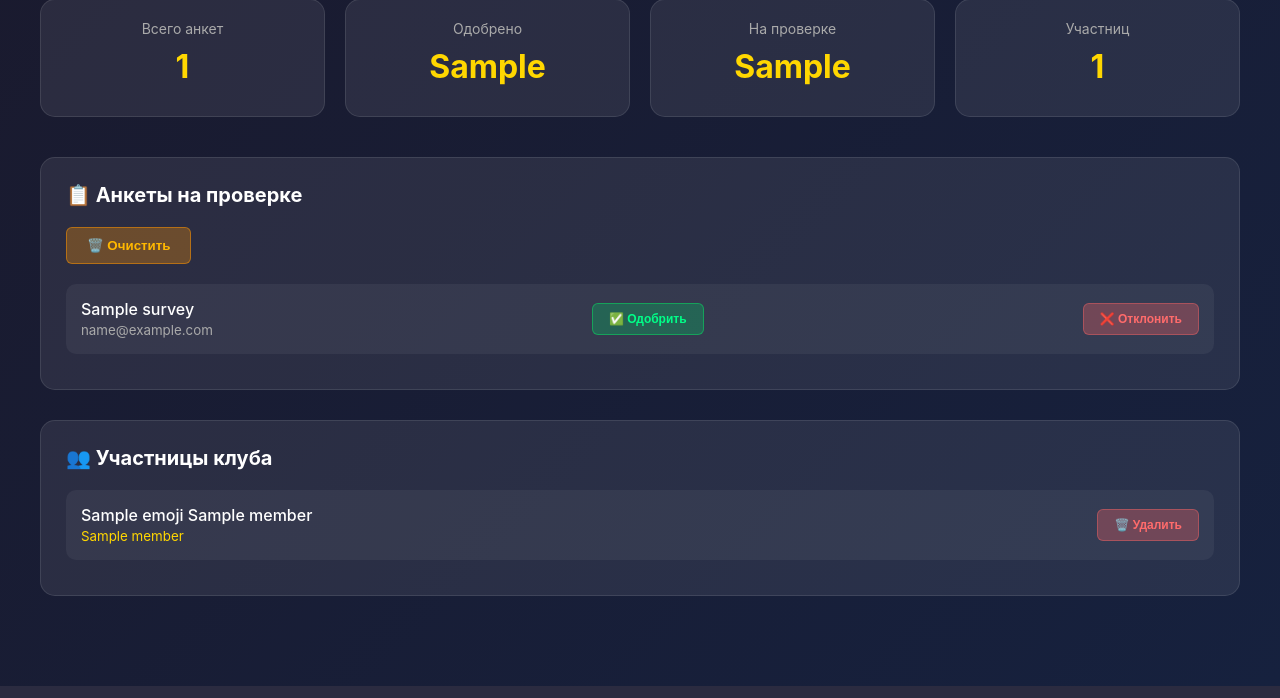
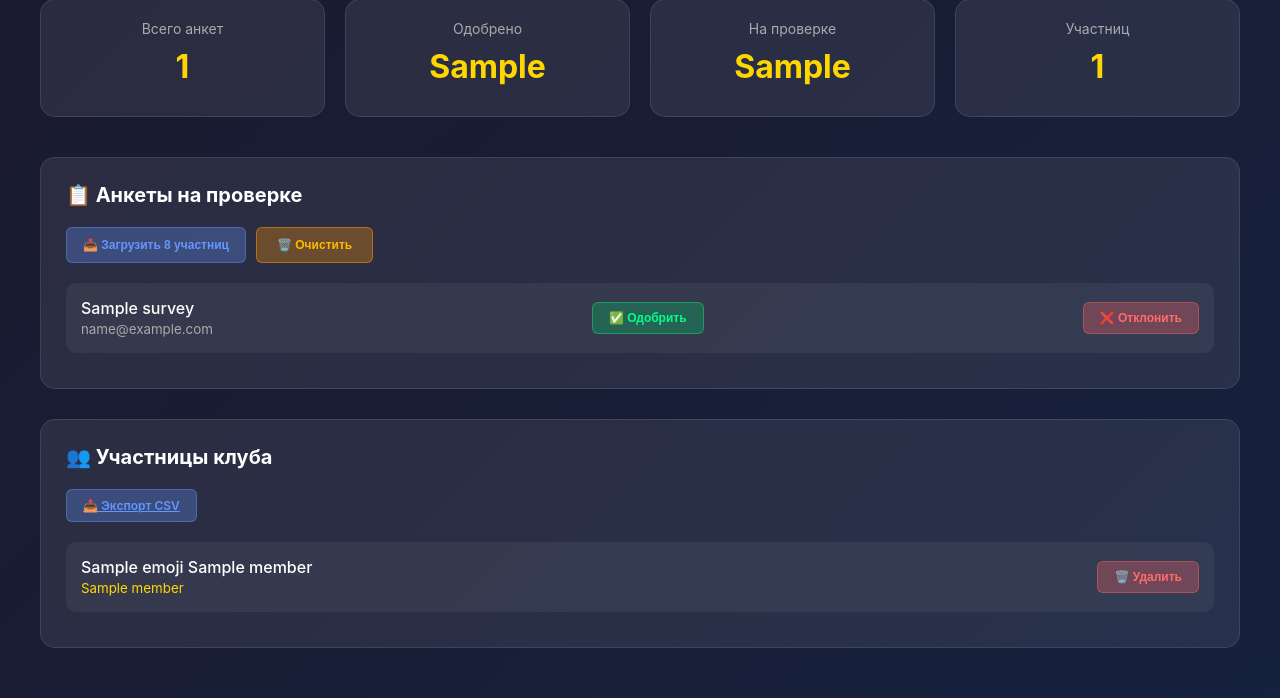
Before and after one commit to timka191010/witch-bot-update, a Flask app: template api/templates/admin_dashboard.html in a window 1280 px wide. Shown: the part 114-812 px from the top of the page. Run offline with Flask 3, Linux system fonts and the light colour scheme; the template is opened without the code that fills it: most values are stand-ins (such as "Sample title", 1, 10 or a date in 2020).

Commit message:
Update admin_dashboard.html

```diff
--- a/api/templates/admin_dashboard.html
+++ b/api/templates/admin_dashboard.html
@@ -111,7 +111,7 @@
             flex: 1;
         }
 
-        .approve-btn, .reject-btn, .remove-btn {
+        .approve-btn, .reject-btn, .remove-btn, .export-btn, .load-btn, .clear-btn {
             padding: 8px 16px;
             border: none;
             border-radius: 6px;
@@ -141,16 +141,14 @@
             background: rgba(255, 100, 100, 0.5);
         }
 
-        .empty {
-            text-align: center;
-            color: #aaa;
-            padding: 30px;
+        .export-btn, .load-btn {
+            background: rgba(100, 150, 255, 0.3);
+            color: #6496FF;
+            border: 1px solid rgba(100, 150, 255, 0.4);
         }
 
-        .controls {
-            display: flex;
-            gap: 10px;
-            margin-bottom: 20px;
+        .export-btn:hover, .load-btn:hover {
+            background: rgba(100, 150, 255, 0.5);
         }
 
         .clear-btn {
@@ -165,6 +163,19 @@
 
         .clear-btn:hover {
             background: rgba(255, 150, 0, 0.5);
+        }
+
+        .empty {
+            text-align: center;
+            color: #aaa;
+            padding: 30px;
+        }
+
+        .controls {
+            display: flex;
+            gap: 10px;
+            margin-bottom: 20px;
+            flex-wrap: wrap;
         }
     </style>
 </head>
@@ -197,6 +208,7 @@
         <div class="section">
             <h2>📋 Анкеты на проверке</h2>
             <div class="controls">
+                <button id="load-btn" class="load-btn">📥 Загрузить 8 участниц</button>
                 <form method="POST" action="{{ url_for('clear_surveys') }}" style="display: inline;">
                     <button type="submit" class="clear-btn" onclick="return confirm('Очистить все анкеты?')">🗑️ Очистить</button>
                 </form>
@@ -223,6 +235,9 @@
 
         <div class="section">
             <h2>👥 Участницы клуба</h2>
+            <div class="controls">
+                <a href="{{ url_for('export_members') }}" class="export-btn">📥 Экспорт CSV</a>
+            </div>
             {% if members_list %}
                 {% for member in members_list %}
                 <div class="member-item">
@@ -240,5 +255,32 @@
             {% endif %}
         </div>
     </div>
+
+    <script>
+        document.getElementById('load-btn').addEventListener('click', async () => {
+            if (!confirm('Загрузить 8 участниц из JSON в БД?')) return;
+
+            const btn = document.getElementById('load-btn');
+            btn.disabled = true;
+            btn.textContent = '⏳ Загружаю...';
+
+            try {
+                const response = await fetch('/admin/load-members', {method: 'POST'});
+                const data = await response.json();
+
+                if (data.status === 'success') {
+                    alert(`✅ Загружено ${data.loaded} участниц!`);
+                    location.reload();
+                } else {
+                    alert('❌ Ошибка: ' + data.message);
+                }
+            } catch (e) {
+                alert('❌ Ошибка: ' + e.message);
+            } finally {
+                btn.disabled = false;
+                btn.textContent = '📥 Загрузить 8 участниц';
+            }
+        });
+    </script>
 </body>
 </html>
```
